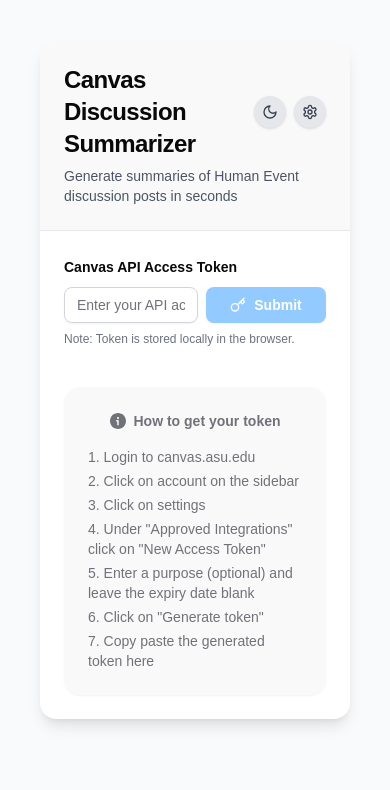
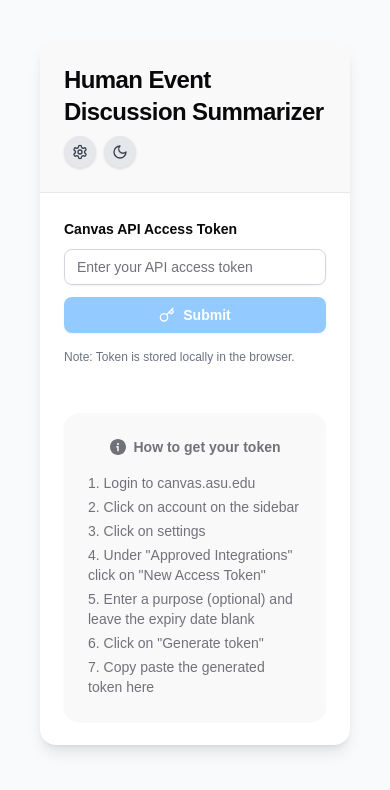
Before and after one commit to anmhrk/discussion-summary, a Next.js app: page / in a window 390 px wide. Shown: the top 790 px of the page. Built offline with nearby package versions, Linux system fonts and the light colour scheme; no server answers.

Commit message:
Improve mobile responsiveness

```diff
--- a/src/app/_components/link-card.tsx
+++ b/src/app/_components/link-card.tsx
@@ -296,7 +296,7 @@ export const LinkCard = ({
           Note: Non-discussion related prompts will be ignored.
         </p>
       </div>
-      <div className="flex space-x-3">
+      <div className="md:flex md:space-x-3 space-y-3 md:space-y-0">
         <Button
           onClick={handleGenerate}
           disabled={isLoading || selectedStudents.length === 0}
--- a/src/app/page.tsx
+++ b/src/app/page.tsx
@@ -72,7 +72,7 @@ export default function Home() {
             <Label htmlFor="access-token" className="text-sm font-semibold">
               Canvas API Access Token
             </Label>
-            <form className="flex space-x-2">
+            <form className="md:flex md:space-x-2 space-y-3 md:space-y-0">
               <Input
                 type="password"
                 placeholder="Enter your API access token"
@@ -89,7 +89,7 @@ export default function Home() {
                   handleTokenSubmit();
                 }}
                 disabled={isLoading || !accessToken}
-                className="bg-[#2997FF] hover:bg-[#147CE5] text-white font-semibold py-2 px-4 rounded-lg transition-colors min-w-[120px]"
+                className="bg-[#2997FF] hover:bg-[#147CE5] text-white font-semibold py-2 px-6 rounded-lg transition-colors w-full md:w-fit"
               >
                 {isLoading ? (
                   <Spinner />
@@ -101,7 +101,7 @@ export default function Home() {
                 )}
               </Button>
             </form>
-            <p className="text-xs text-gray-500 dark:text-gray-400">
+            <p className="text-xs text-gray-500 dark:text-gray-400 py-2 md:py-0">
               Note: Token is stored locally in the browser.
             </p>
           </div>
--- a/src/components/common/page-wrapper.tsx
+++ b/src/components/common/page-wrapper.tsx
@@ -20,12 +20,11 @@ export const PageWrapper = ({ children }: { children: React.ReactNode }) => {
     <main className="h-screen overflow-auto bg-gray-50 dark:bg-black text-gray-900 dark:text-white p-10">
       <Card className="max-w-2xl mx-auto bg-white dark:bg-[#1D1D1F] shadow-lg rounded-2xl overflow-hidden border-0">
         <CardHeader className="bg-gray-100/50 dark:bg-[#1D1D1F] p-6 border-b border-gray-200 dark:border-[#2D2D2F]">
-          <div className="flex justify-between items-center">
+          <div className="flex flex-col items-start md:flex-row md:justify-between">
             <CardTitle className="text-2xl font-semibold">
-              Canvas Discussion Summarizer
+              Human Event Discussion Summarizer
             </CardTitle>
-            <div className="flex items-center space-x-2">
-              <ThemeToggle />
+            <div className="flex items-center space-x-2 mt-2 md:mt-0">
               <DropdownMenu>
                 <DropdownMenuTrigger asChild>
                   <Button
@@ -39,10 +38,11 @@ export const PageWrapper = ({ children }: { children: React.ReactNode }) => {
                   <Settings />
                 </DropdownMenuContent>
               </DropdownMenu>
+              <ThemeToggle />
             </div>
           </div>
-          <CardDescription className="text-gray-600 dark:text-[#86868B] mt-2">
-            Generate summaries of Human Event discussion posts in seconds
+          <CardDescription className="text-gray-600 dark:text-[#86868B] mt-2 hidden sm:block">
+            Generate summaries of Human Event discussion boards in seconds
           </CardDescription>
         </CardHeader>
         <CardContent className="p-6 space-y-6">{children}</CardContent>
```
Also changed, not shown: 1 other file (tests, documents, lock files or other folders).
